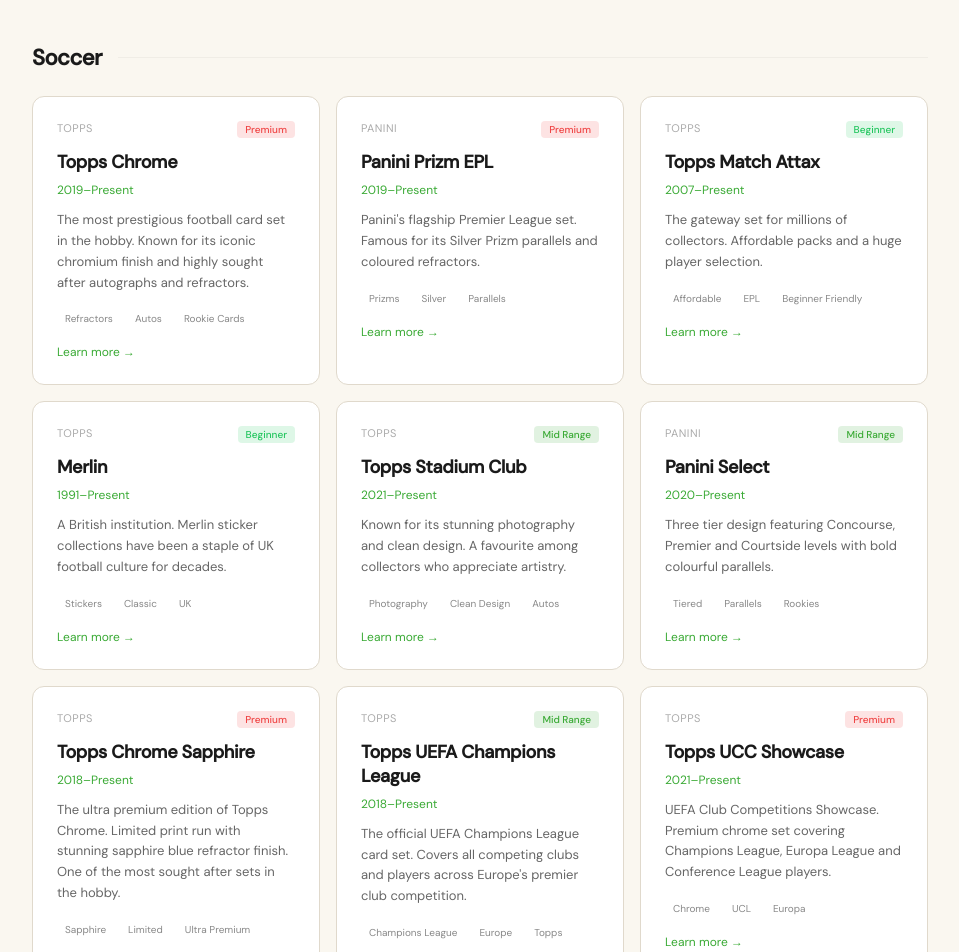
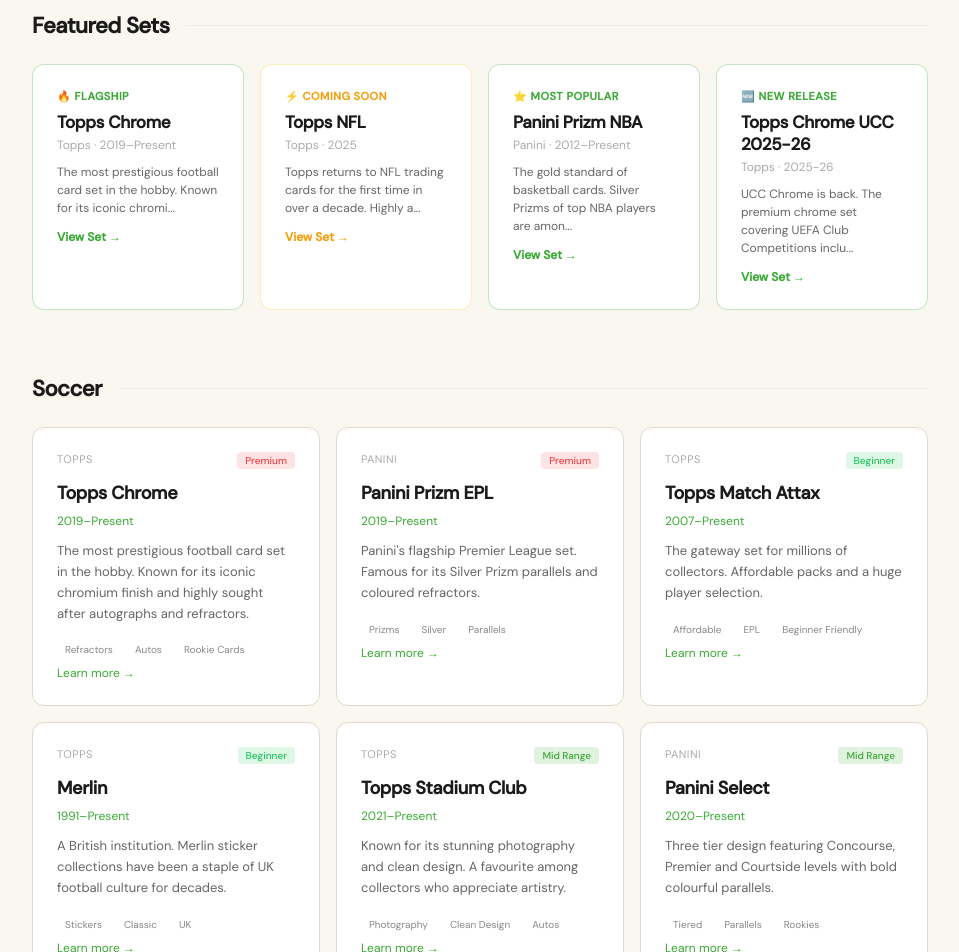
Before and after one commit to BoxxondMike/Boxxond, a Next.js app: page /sets in a window 1280 px wide. Shown: the part 360-1312 px from the top of the page, without its empty margins (160-1119 px from the left). Built offline with nearby package versions, Linux system fonts and the light colour scheme; no server answers.

Commit message:
Add Topps NFL and UCC Chrome 2025-26 sets with featured section

```diff
--- a/app/sets/page.tsx
+++ b/app/sets/page.tsx
@@ -71,22 +71,15 @@ const sports = [
   tags: ['Sapphire', 'Limited', 'Ultra Premium'],
 },
 {
-  slug: 'topps-ucl',
-  name: 'Topps UEFA Champions League',
-  year: '2018–Present',
+  slug: 'topps-chrome-ucc-2526',
+  name: 'Topps Chrome UCC 2025-26',
+  year: '2025-26',
   manufacturer: 'Topps',
-  description: 'The official UEFA Champions League card set. Covers all competing clubs and players across Europe\'s premier club competition.',
-  difficulty: 'Mid Range',
-  tags: ['Champions League', 'Europe', 'Topps'],
-},
-{
-  slug: 'topps-ucc',
-  name: 'Topps UCC Showcase',
-  year: '2021–Present',
-  manufacturer: 'Topps',
-  description: 'UEFA Club Competitions Showcase. Premium chrome set covering Champions League, Europa League and Conference League players.',
+  description: 'UCC Chrome is back. The premium chrome set covering UEFA Club Competitions including the Champions League, Europa League and Conference League for the 2025-26 season.',
   difficulty: 'Premium',
-  tags: ['Chrome', 'UCL', 'Europa'],
+  tags: ['Chrome', 'UCL', 'Europa', 'New Release'],
+  status: 'new',
+  checklistUrl: 'https://www.topps.com',
 },
 {
   slug: 'topps-finest',
@@ -203,6 +196,17 @@ const sports = [
     name: 'NFL',
     sets: [
       {
+  slug: 'topps-nfl',
+  name: 'Topps NFL',
+  year: '2025',
+  manufacturer: 'Topps',
+  description: 'Topps returns to NFL trading cards for the first time in over a decade. Highly anticipated comeback with chrome refractors and autographs of top NFL stars.',
+  difficulty: 'Premium',
+  tags: ['Chrome', 'Rookies', 'Topps Comeback'],
+  status: 'coming-soon',
+  checklistUrl: 'https://www.topps.com',
+},
+      {
         slug: 'panini-prizm-nfl',
         name: 'Panini Prizm NFL',
         year: '2012–Present',
@@ -262,7 +266,38 @@ export default function SetsPage() {
           From beginner sticker collections to premium chrome refractors — guides covering soccer, basketball, baseball and NFL card sets.
         </p>
       </div>
-
+{/* Featured Sets */}
+<div style={{ padding: "0 2rem 2rem", maxWidth: "960px", margin: "0 auto" }}>
+  <div style={{ display: "flex", alignItems: "center", gap: "1rem", marginBottom: "1.5rem" }}>
+    <h2 style={{ fontFamily: "var(--font-dm-sans)", fontWeight: 800, fontSize: "22px", letterSpacing: "-0.5px", margin: 0 }}>Featured Sets</h2>
+    <div style={{ flex: 1, height: "1px", background: "#f0ede6" }}/>
+  </div>
+  <div style={{ display: "grid", gridTemplateColumns: "repeat(4, 1fr)", gap: "16px", alignItems: "stretch"}}>
+    {[
+      { slug: 'topps-chrome', label: '🔥 Flagship', color: '#3aaa35' },
+      { slug: 'topps-nfl', label: '⚡ Coming Soon', color: '#f59e0b' },
+      { slug: 'panini-prizm-nba', label: '⭐ Most Popular', color: '#3aaa35' },
+      { slug: 'topps-chrome-ucc-2526', label: '🆕 New Release', color: '#3aaa35' },
+    ].map(({ slug, label, color }) => {
+      const set = sports.flatMap(s => s.sets).find(s => s.slug === slug);
+      if (!set) return null;
+      return (
+        <Link key={slug} href={`/sets/${slug}`} style={{ textDecoration: "none" }}>
+          <div
+            style={{ background: "#ffffff", border: `1px solid ${color === '#f59e0b' ? 'rgba(251,191,36,0.3)' : 'rgba(58,170,53,0.3)'}`, borderRadius: "12px", padding: "1.5rem", cursor: "pointer", position: "relative" as const, height: "100%", boxSizing: "border-box" as const }}
+            onMouseEnter={e => (e.currentTarget.style.borderColor = color)}
+            onMouseLeave={e => (e.currentTarget.style.borderColor = color === '#f59e0b' ? 'rgba(251,191,36,0.3)' : 'rgba(58,170,53,0.3)')}>
+            <div style={{ fontSize: "11px", fontWeight: 700, color, marginBottom: "8px", textTransform: "uppercase" as const, letterSpacing: "0.5px" }}>{label}</div>
+            <div style={{ fontWeight: 700, fontSize: "17px", color: "#1a1a1a", marginBottom: "4px", letterSpacing: "-0.3px" }}>{set.name}</div>
+            <div style={{ fontSize: "12px", color: "#aaa", marginBottom: "10px" }}>{set.manufacturer} · {set.year}</div>
+            <div style={{ fontSize: "12px", color: "#666", lineHeight: 1.5, marginBottom: "12px" }}>{set.description.slice(0, 80)}...</div>
+            <div style={{ fontSize: "12px", color, fontWeight: 600 }}>View Set →</div>
+          </div>
+        </Link>
+      );
+    })}
+  </div>
+</div>
       {sports.map((sport) => (
         <div key={sport.name} style={{ padding: "2rem", maxWidth: "960px", margin: "0 auto" }}>
           <div style={{ display: "flex", alignItems: "center", gap: "1rem", marginBottom: "1.5rem" }}>
@@ -277,9 +312,17 @@ export default function SetsPage() {
                   onMouseEnter={e => (e.currentTarget.style.borderColor = 'rgba(58,170,53,0.3)')}
                   onMouseLeave={e => (e.currentTarget.style.borderColor = '#e0d9cc')}>
                   <div style={{ display: "flex", justifyContent: "space-between", alignItems: "flex-start", marginBottom: "0.75rem" }}>
-                    <span style={{ fontSize: "11px", color: "#aaa", textTransform: "uppercase", letterSpacing: "0.5px" }}>{set.manufacturer}</span>
-                    <span style={{ background: difficultyColour[set.difficulty], color: difficultyText[set.difficulty], fontSize: "10px", padding: "2px 8px", borderRadius: "4px", fontWeight: 500 }}>{set.difficulty}</span>
-                  </div>
+  <span style={{ fontSize: "11px", color: "#aaa", textTransform: "uppercase", letterSpacing: "0.5px" }}>{set.manufacturer}</span>
+  <div style={{ display: "flex", gap: "6px", alignItems: "center" }}>
+    {set.status === 'new' && (
+      <span style={{ background: "rgba(58,170,53,0.15)", color: "#3aaa35", fontSize: "10px", padding: "2px 8px", borderRadius: "4px", fontWeight: 700 }}>NEW</span>
+    )}
+    {set.status === 'coming-soon' && (
+      <span style={{ background: "rgba(251,191,36,0.15)", color: "#f59e0b", fontSize: "10px", padding: "2px 8px", borderRadius: "4px", fontWeight: 700 }}>COMING SOON</span>
+    )}
+    <span style={{ background: difficultyColour[set.difficulty], color: difficultyText[set.difficulty], fontSize: "10px", padding: "2px 8px", borderRadius: "4px", fontWeight: 500 }}>{set.difficulty}</span>
+  </div>
+</div>
                   <div style={{ fontFamily: "var(--font-dm-sans)", fontWeight: 700, fontSize: "18px", color: "#1a1a1a", marginBottom: "0.5rem", letterSpacing: "-0.3px" }}>{set.name}</div>
                   <div style={{ fontSize: "12px", color: "#3aaa35", marginBottom: "0.75rem" }}>{set.year}</div>
                   <div style={{ fontSize: "13px", color: "#666", lineHeight: 1.6, marginBottom: "1rem" }}>{set.description}</div>
@@ -288,7 +331,13 @@ export default function SetsPage() {
                       <span key={tag} style={{ background: "rgba(255,255,255,0.05)", color: "#888", fontSize: "10px", padding: "3px 8px", borderRadius: "4px" }}>{tag}</span>
                     ))}
                   </div>
-                  <div style={{ marginTop: "1rem", fontSize: "12px", color: "#3aaa35" }}>Learn more →</div>
+                  {set.checklistUrl && (
+  <a href={set.checklistUrl} target="_blank" rel="noopener noreferrer" onClick={e => e.stopPropagation()}
+    style={{ display: "inline-block", fontSize: "12px", color: "#888", marginTop: "8px", textDecoration: "none" }}>
+    View Checklist →
+  </a>
+)}
+<div style={{ marginTop: "6px", fontSize: "12px", color: "#3aaa35" }}>Learn more →</div>
                 </div>
               </Link>
             ))}
```
Also changed, not shown: app/sets/[slug]/page.tsx (+48 -0 lines).
